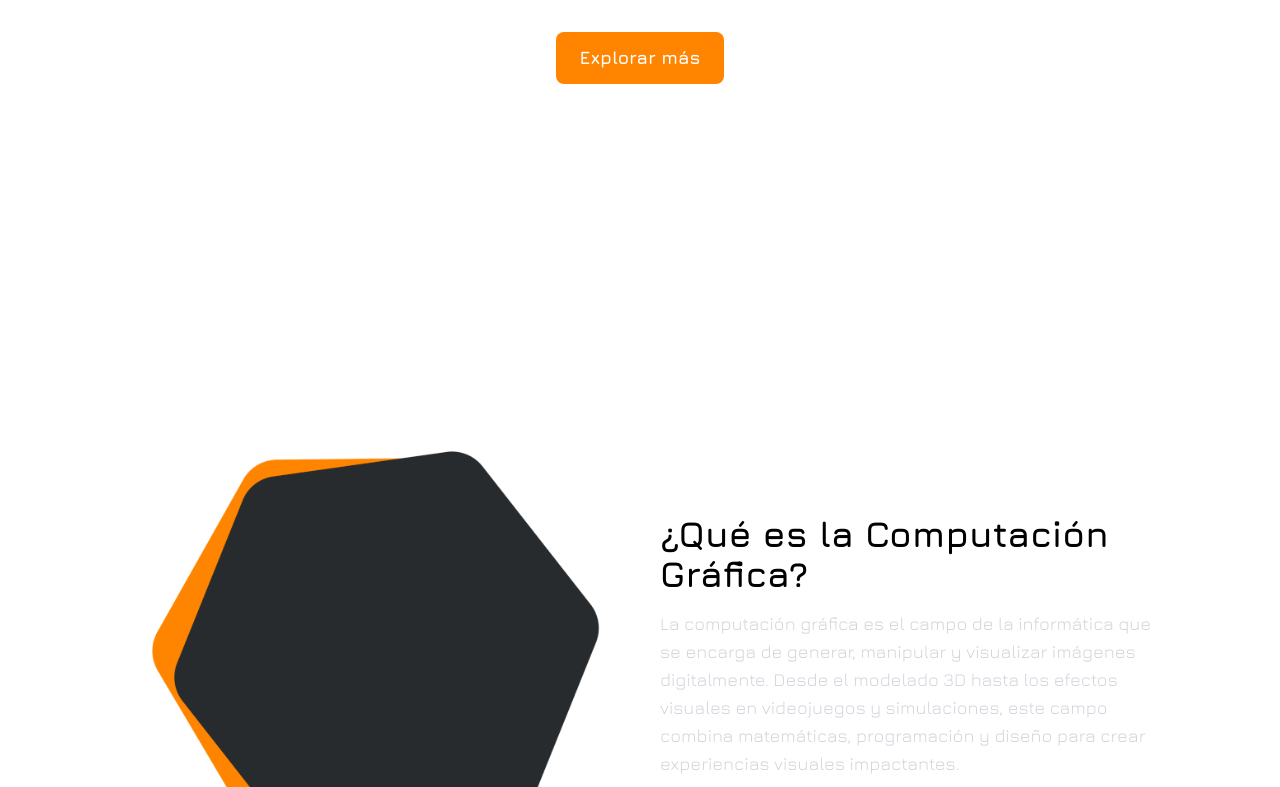
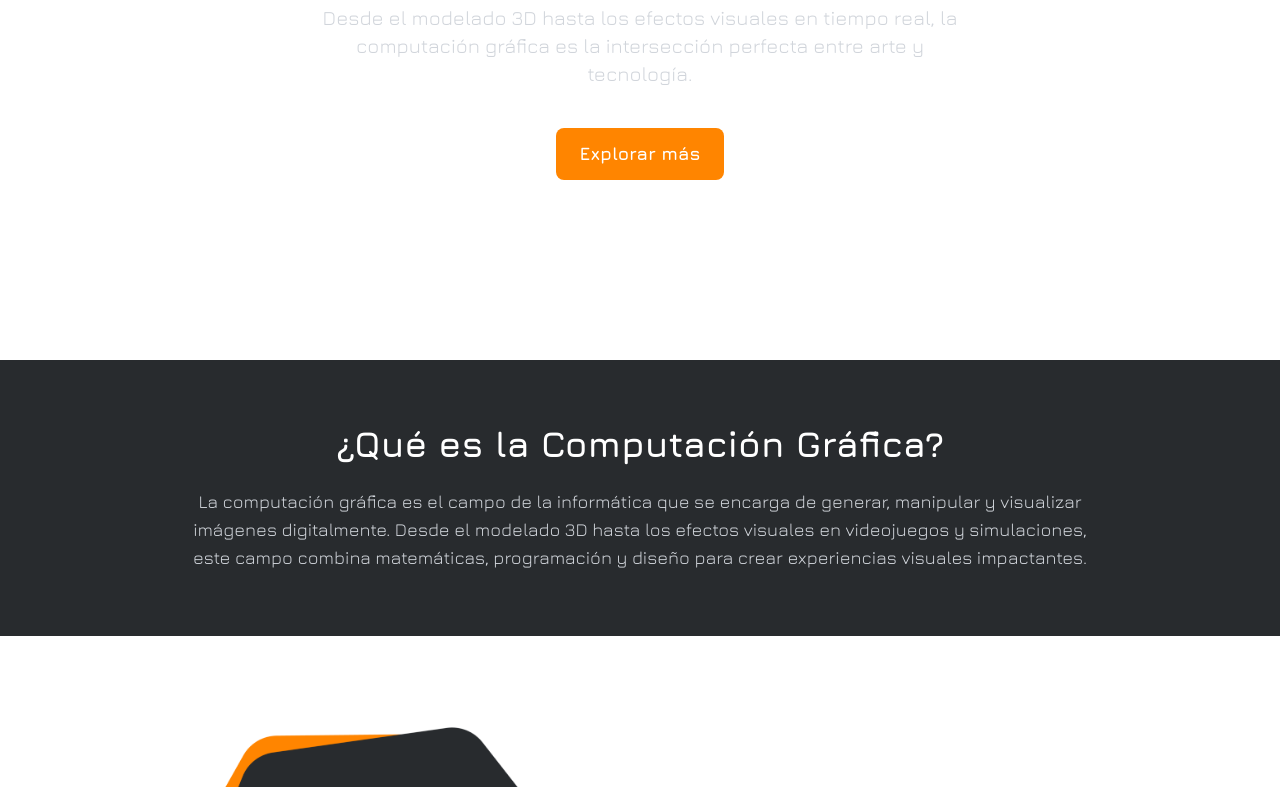
Before and after one commit to jhosseeth/test-q10, a plain HTML site: page index.html in a window 1280 px wide. Shown: the part 440-1227 px from the top of the page. Drawn offline with nearby package versions, Linux system fonts and the light colour scheme; some packages are replaced by stand-ins of ours; a script that the page names is missing.

Commit message:
Create basic structure

```diff
--- a/index.html
+++ b/index.html
@@ -16,13 +16,12 @@
 
 <body class="">
     <header class="fixed w-64 z-10">
-        <img src="assets/logo_white.png" alt="logo" class="block md:hidden">
-        <img src="assets/logo.png" alt="logo" class="hidden md:block">
+        <img src="assets/logo.png" alt="logo">
     </header>
 
     <section class="hero relative h-screen flex items-center justify-center text-center">
         <!-- Contenido -->
-        <div class="relative z-10 px-6">
+        <div class="relative z-10 px-6 md:top-24">
             <h1 class="text-5xl font-bold mb-6 fade-in">Explorando el mundo de la Computación Gráfica</h1>
             <p class="text-lg md:text-xl text-gray-300 max-w-2xl mx-auto mb-4 fade-in-delay">
                 Desde el modelado 3D hasta los efectos visuales en tiempo real,
@@ -31,6 +30,17 @@
             <a href="#explorar" class="mt-6 inline-block bg-blue-500 hover:bg-blue-700 text-white font-bold py-3 px-6 rounded-lg text-lg fade-in-delay-2">
                 Explorar más
             </a>
+        </div>
+    </section>
+
+    <section id="explorar" class="explore py-16 px-6">
+        <div class="max-w-4xl mx-auto text-center">
+            <h2 class="text-4xl font-bold text-white mb-6">¿Qué es la Computación Gráfica?</h2>
+            <p class="text-lg text-gray-300">
+                La computación gráfica es el campo de la informática que se encarga de generar, manipular y visualizar imágenes digitalmente.
+                Desde el modelado 3D hasta los efectos visuales en videojuegos y simulaciones, este campo combina matemáticas, programación y diseño
+                para crear experiencias visuales impactantes.
+            </p>
         </div>
     </section>
 
--- a/style.css
+++ b/style.css
@@ -51,11 +51,7 @@ model-viewer::part(default-progress-bar) {
 }
 
 .explore {
-    background-image: url('assets/item3.webp');
-    background-size: contain;
-    background-repeat: no-repeat;
-    background-position: left;
-    transform: scaleX(-1);
+    background-color: rgb(40, 43, 46);
 }
 
 .typing-effect {
```
